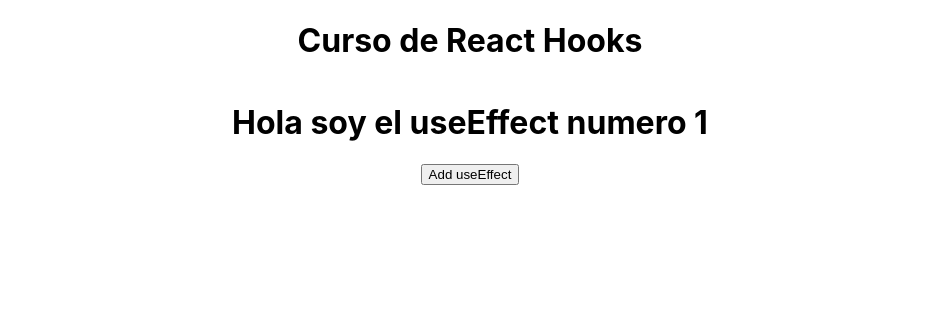
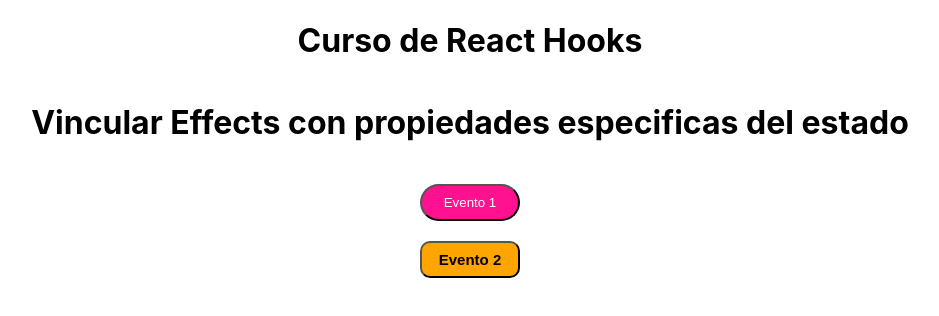
Before and after one commit to FMFigueroa/React-Hooks-Essentials, a React (Create React App) app: page / in a window 1280 px wide. Shown: the top 316 px of the page, without its empty margins (170-1109 px from the left). Built offline with nearby package versions, Linux system fonts and the light colour scheme.

Commit message:
Vincular Effects con propiedad especifica del estado

```diff
--- a/src/componentes/MiComponente.js
+++ b/src/componentes/MiComponente.js
@@ -1,24 +1,57 @@
 import React, { useEffect, useState } from "react";
 
-export default function Micomponente () {
+export default function Micomponente() {
+  const [conteo, setConteo] = useState(1);
+  const [opcion, setOpcion] = useState({
+    titulo: "texto",
+    valor: 1,
+  });
 
-  const [nombre,setNombre] = useState(1);
+  useEffect(() => {
+    console.log('test')
+    //setConteo(conteo + 1)
+  },[opcion.valor]);
 
-  //el effect lo podemos utilizar para tareas donde no vamos modificaar el estado.
-  useEffect( ()=> {
-    console.log(`Hola soy el useEffect numero ${nombre}`)
-    document.title =  nombre>= 2 ? `effect (${nombre})`: `effect ${nombre}`;
-    //setNombre(nombre +1) NO CAMBIAR EL ESTADO DENTRO DEL EFFECT
-  })
+  const metodoUno = () => {
+    setOpcion( {...opcion, titulo: opcion.titulo + '.'})
+  };
+  const metodoDos = () => {
+    setOpcion( {...opcion, valor: opcion.valor + 1 })
+  };
 
-  const metodo = () => {
-    setNombre(nombre +1)
-  }
-
-    return (
-      <div className="container row" style={{display:'flex', flexDirection:'column',alignItems:'center'}}>
-        <h1>{`Hola soy el useEffect numero ${nombre}`}</h1>
-        <button onClick={metodo} >Add useEffect</button>
-      </div>
-    );
+  return (
+    <div
+      className="container row"
+      style={{ display: "flex", flexDirection: "column", alignItems: "center" }}
+    >
+      <h1>Vincular Effects con propiedades especificas del estado</h1>
+      <button onClick={metodoUno} style={{
+          marginTop: 20,
+          borderRadius: 50,
+          backgroundColor: '#f08e',
+          width: 100,
+          padding: 9,
+          color:'white',
+          //borderWidth:5,
+        }}>
+        Evento 1
+      </button>
+      <button
+        onClick={metodoDos}
+        style={{
+          marginTop: 20,
+          borderRadius: 10,
+          backgroundColor: "#ffa500",
+          width: 100,
+          padding:8,
+          color:'black',
+          fontSize:15,
+          fontWeight:'bold',
+          //borderWidth:5,
+        }}
+      >
+        Evento 2
+      </button>
+    </div>
+  );
 }
```
